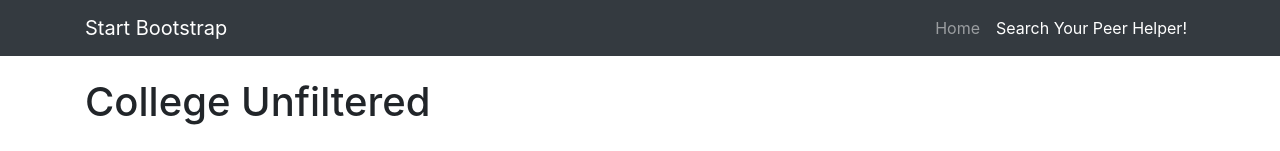
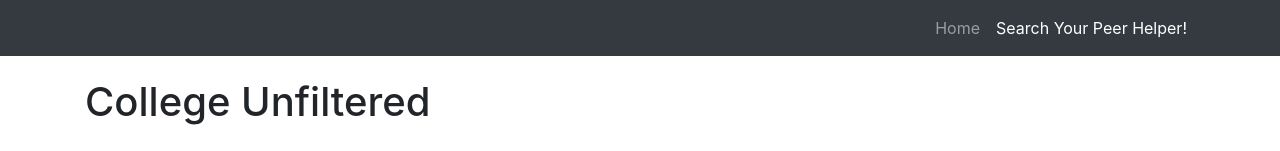
Before and after one commit to isabellaleehs/College-Unfiltered, a website: page index.html in a window 1280 px wide. Shown: the top 151 px of the page. Drawn offline with Linux system fonts and the light colour scheme.

Commit message:
removed "start bootstrap"

```diff
--- a/index.html
+++ b/index.html
@@ -23,7 +23,7 @@
     <!-- Navigation -->
     <nav class="navbar navbar-expand-lg navbar-dark bg-dark fixed-top">
       <div class="container">
-        <a class="navbar-brand" href="#">Start Bootstrap</a>
+        <a class="navbar-brand" href="#"></a>
         <button class="navbar-toggler" type="button" data-toggle="collapse" data-target="#navbarResponsive" aria-controls="navbarResponsive" aria-expanded="false" aria-label="Toggle navigation">
           <span class="navbar-toggler-icon"></span>
         </button>
```
